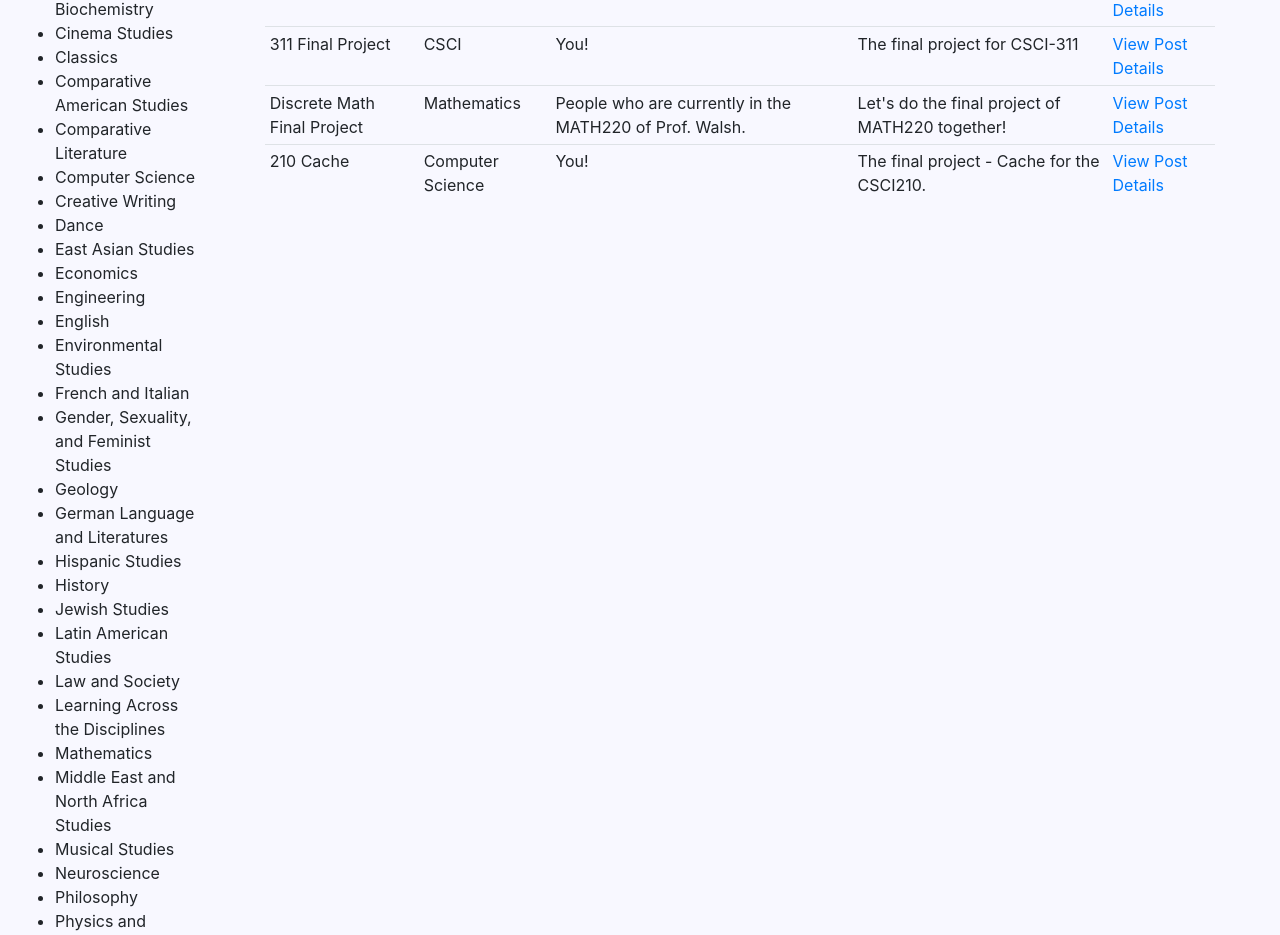
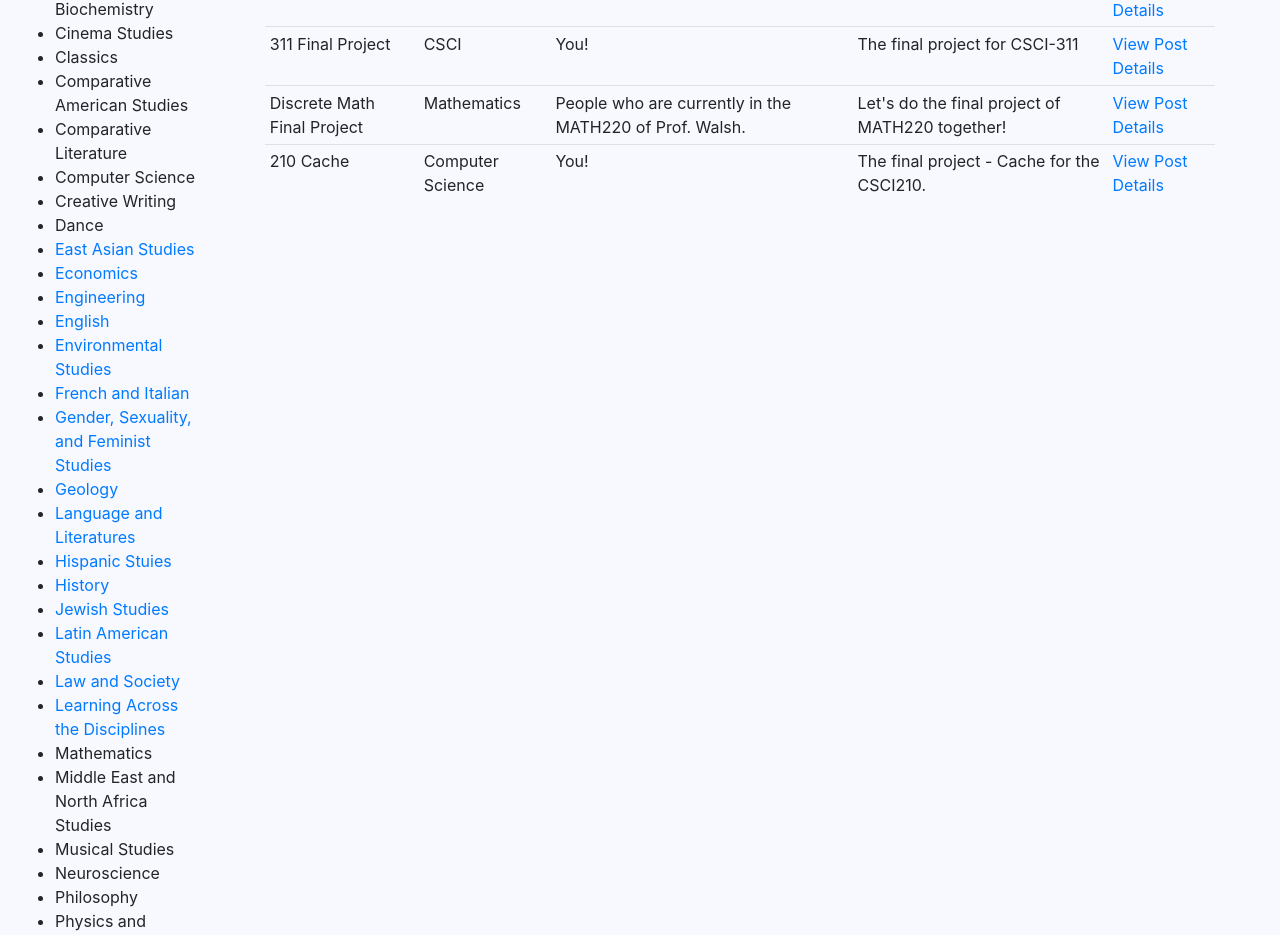
Before and after one commit to ZhuoxuanZhangHarry/Hunter_Alert, a Django app: page / in a window 1280 px wide. Shown: the part 471-1406 px from the top of the page. Run offline with Django 3.2, Linux system fonts and the light colour scheme; data comes from the database, SQL or seed files in the repository.

Commit message:
Merge branch 'main' of https://github.com/ZhuoxuanZhangHarry/Hunter_Alert into main

```diff
--- a/src/templates/pages/home.html
+++ b/src/templates/pages/home.html
@@ -26,21 +26,21 @@
 		<li>Computer Science</li>
 		<li>Creative Writing</li>
 		<li>Dance</li>
-		<li>East Asian Studies</li>
-		<li>Economics</li>
-		<li>Engineering</li>
-		<li>English</li>
-		<li>Environmental Studies</li>
-		<li>French and Italian</li>
-		<li>Gender, Sexuality, and Feminist Studies</li>
-		<li>Geology</li>
-		<li>German Language and Literatures</li>
-		<li>Hispanic Studies</li>
-		<li>History</li>
-		<li>Jewish Studies</li>
-		<li>Latin American Studies</li>
-		<li>Law and Society</li>
-		<li>Learning Across the Disciplines</li>
+		<li><a href="https://www.oberlin.edu/arts-and-sciences/departments/east-asian-studies" class="button">East Asian Studies</a></li>
+		<li><a href="https://www.oberlin.edu/arts-and-sciences/departments/economics" class="button">Economics</a></li>
+		<li><a href="https://www.oberlin.edu/arts-and-sciences/departments/engineering" class="button">Engineering</a></li>
+		<li><a href="https://www.oberlin.edu/arts-and-sciences/departments/english" class="button">English</a></li>
+		<li><a href="https://www.oberlin.edu/arts-and-sciences/departments/environmental-studies" class="button">Environmental Studies</a></li>
+		<li><a href="https://www.oberlin.edu/arts-and-sciences/departments/french-and-italian" class="button">French and Italian</a></li>
+		<li><a href="https://www.oberlin.edu/arts-and-sciences/departments/gsfs" class="button">Gender, Sexuality, and Feminist Studies</a></li>
+		<li><a href="https://www.oberlin.edu/arts-and-sciences/departments/geology" class="button">Geology</a></li>
+		<li><a href="https://www.oberlin.edu/arts-and-sciences/departments/german" class="button">Language and Literatures</a></li>
+		<li><a href="https://www.oberlin.edu/arts-and-sciences/departments/hispanic-studies" class="button">Hispanic Stuies</a></li>
+		<li><a href="https://www.oberlin.edu/arts-and-sciences/departments/history" class="button">History</a></li>
+		<li><a href="https://www.oberlin.edu/arts-and-sciences/departments/jewish-studies" class="button">Jewish Studies</a></li>
+		<li><a href="https://www.oberlin.edu/arts-and-sciences/departments/latin-american-studies" class="button">Latin American Studies</a></li>
+		<li><a href="https://www.oberlin.edu/arts-and-sciences/departments/law-and-society" class="button">Law and Society</a></li>
+		<li><a href="https://www.oberlin.edu/center-student-success/learning-enhancement" class="button">Learning Across the Disciplines</a></li>
 		<li>Mathematics</li>
 		<li>Middle East and North Africa Studies</li>
 		<li>Musical Studies</li>
```
